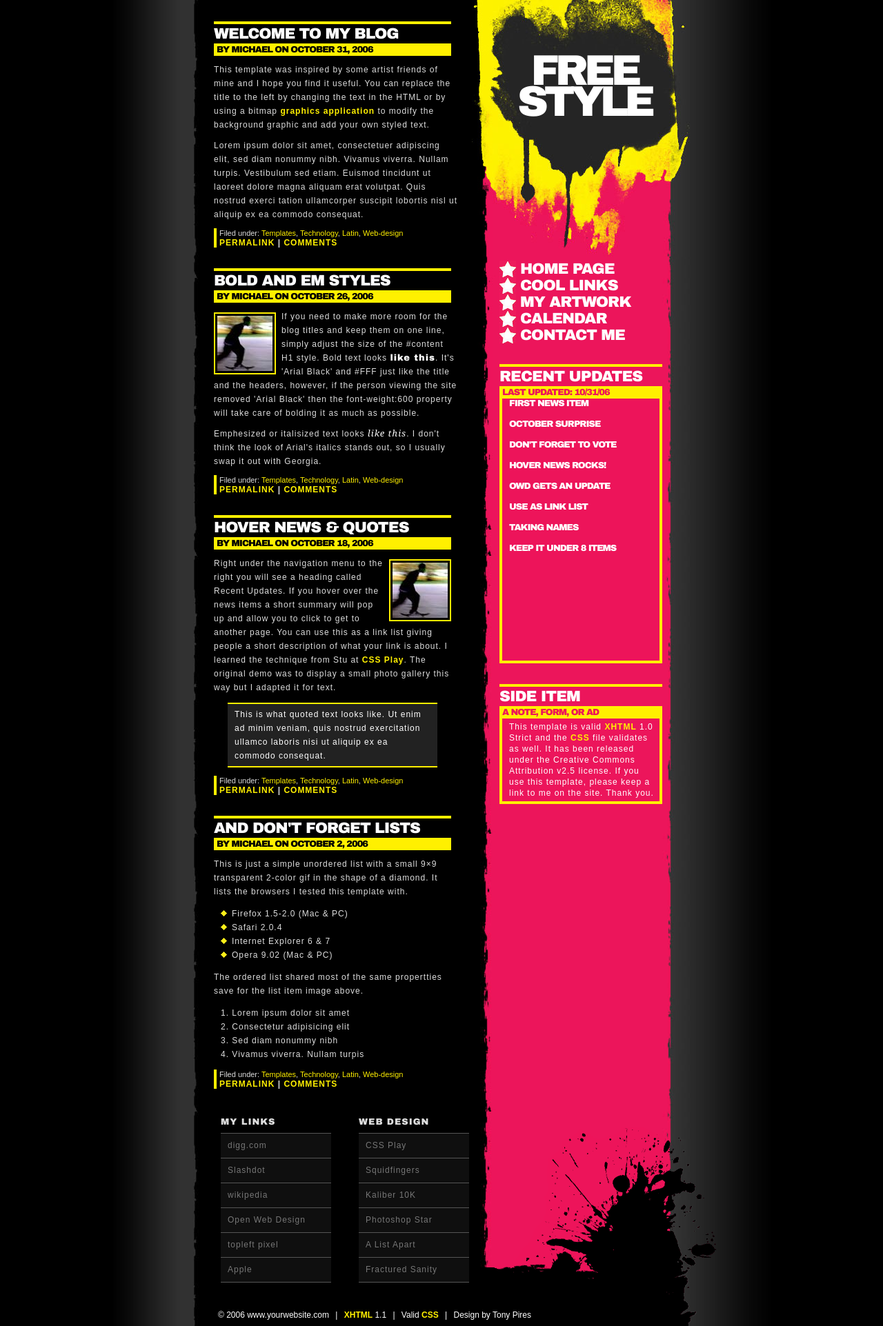
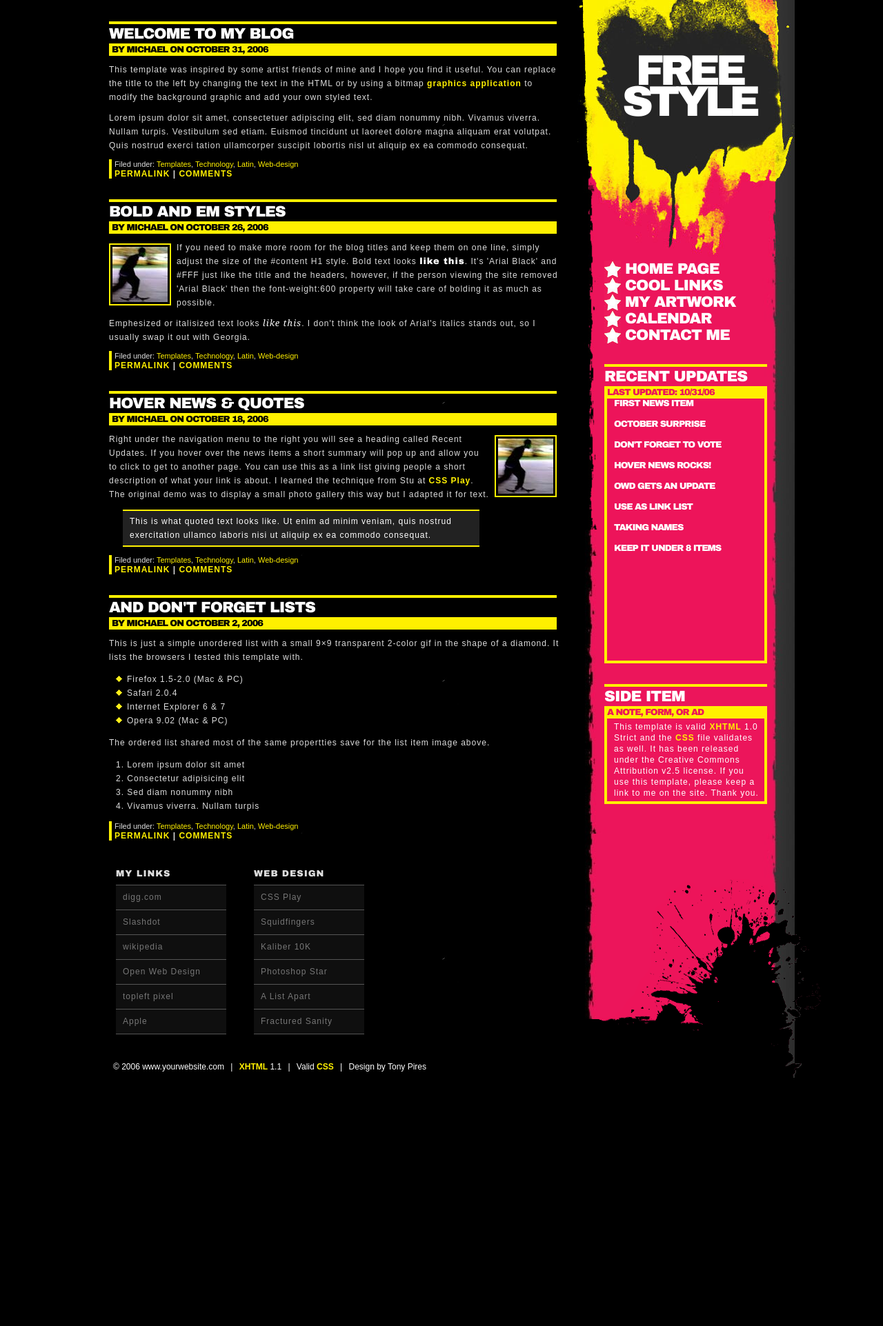
Before and after one commit to AneCapde/Libreria, a Django app: template appLibreria/templates/index.html in a window 1280 px wide. Shown: the whole page at 69% size. After the commit the page ends 1563 px from the top, so only its background shows below. Run offline with Django 3.2, Linux system fonts and the light colour scheme; the template is opened without the code that fills it, so the values that code supplies are empty.

Commit message:
grafitibien

```diff
--- a/appLibreria/static/default.css
+++ b/appLibreria/static/default.css
@@ -8,8 +8,9 @@ body{
 }
 
 #container{
-	background:url(img/full.jpg) repeat-y top left #000;
-	width:720px;
+	/*background:url(img/full.jpg) repeat-y top left #000; */
+	background:url(img/full.jpg) repeat-y top right #000;
+	width:1024px;
 	min-height:700px;
 	margin:auto;
 	font:12px Arial, Helvetica, sans-serif;
@@ -17,7 +18,7 @@ body{
 
 #content{
 	background:url(img/middle.jpg) no-repeat top right transparent;
-	width:434px;
+	width:739px;
 	color:#DDD;
 	text-align:left;
 	padding-top:1px;
@@ -145,6 +146,7 @@ body{
 
 #title{
 	background:url(img/title.jpg) no-repeat top left transparent;
+
 	height:372px;
 }
 
```
Also changed, not shown: appLibreria/static/img/full.jpg.
